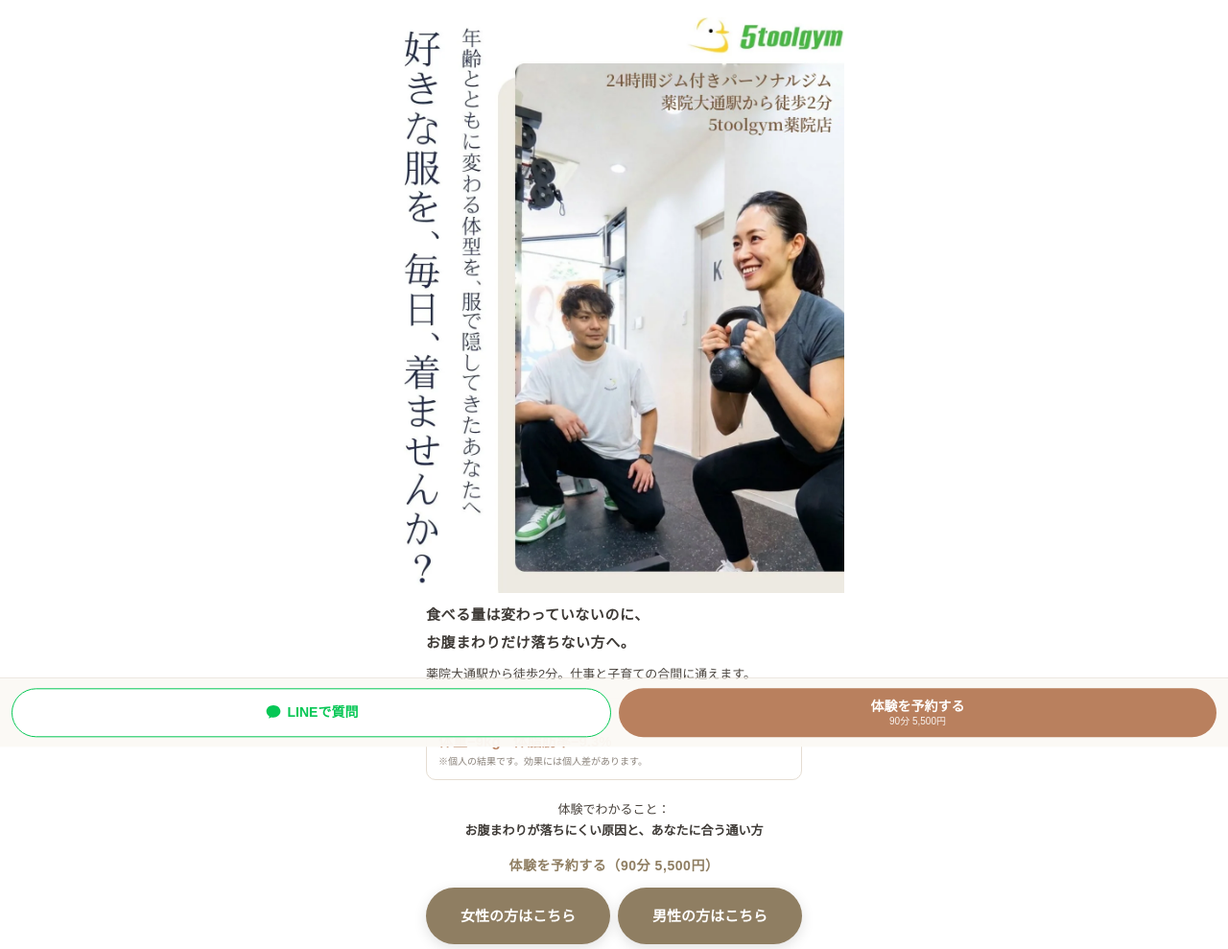
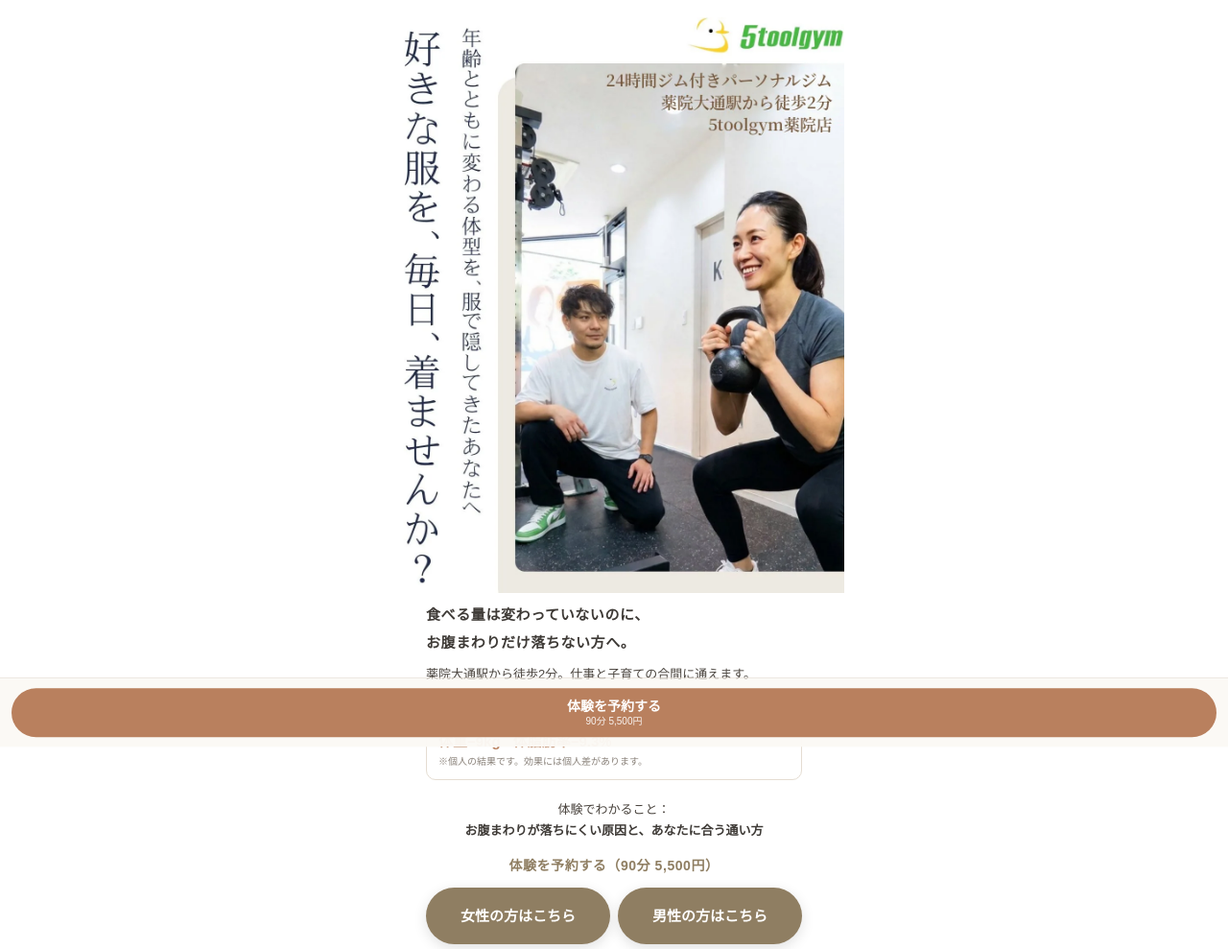
Before and after one commit to 5toolgym/LP-yakuin01, a plain HTML site: page diet-yakuin.html in a window 1280 px wide. Shown: the part 100-1089 px from the top of the page at 96% size. Drawn offline with nearby package versions, Linux system fonts and the light colour scheme; a web font is replaced by a local one.

Commit message:
画面下の固定バーからLINEボタンを外し、体験予約ボタンのみにする (#27)
広告流入で滞在4〜9秒の誤タップと思われるLINEクリックが多く、友だち追加は0件のため。
ページ内のLINEボタンは残す。


Claude-Session: https://claude.ai/code/session_01TwzECQZYiEB8Q7443KpRCV

Co-authored-by: Claude <noreply@anthropic.com>

```diff
--- a/diet-yakuin.html
+++ b/diet-yakuin.html
@@ -847,7 +847,6 @@ footer{background:#F6EFE7!important;border-top:1px solid #EFE4D6!important}
 
 <!-- STICKY BAR -->
 <div class="stick" id="stick" aria-hidden="true">
-  <a href="https://lin.ee/SSVMY67" class="stick-line" data-line-pos="stickybar" target="_blank" rel="noopener"><svg width="18" height="18" viewBox="0 0 22 22" fill="none" aria-hidden="true"><path d="M11 2C6 2 2 5.5 2 9.8c0 2.6 1.5 4.9 3.8 6.3l-.7 2.9 3.2-1.7c.8.2 1.8.3 2.7.3 5 0 9-3.5 9-7.8S16 2 11 2z" fill="white"/></svg>LINEで質問</a>
   <a href="#trial" class="stick-rsv">体験を予約する<small>90分 5,500円</small></a>
 </div>
 <div id="sbar">
```
